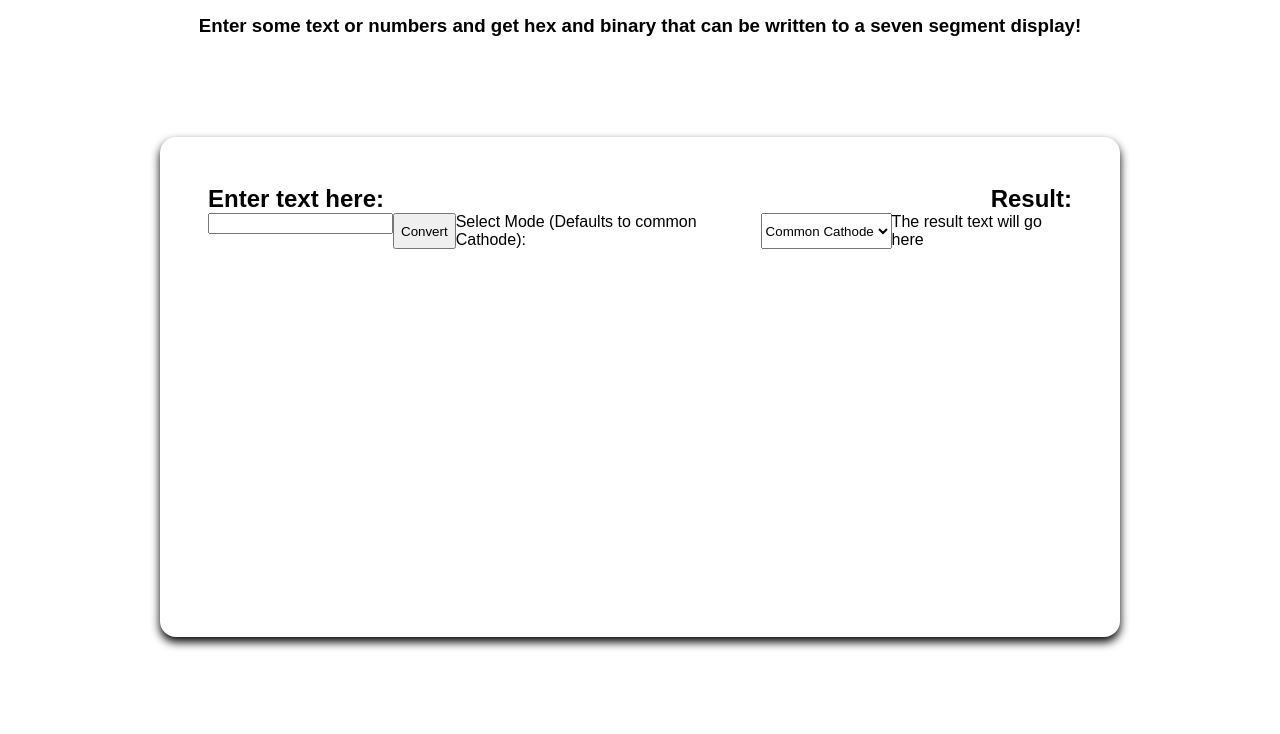
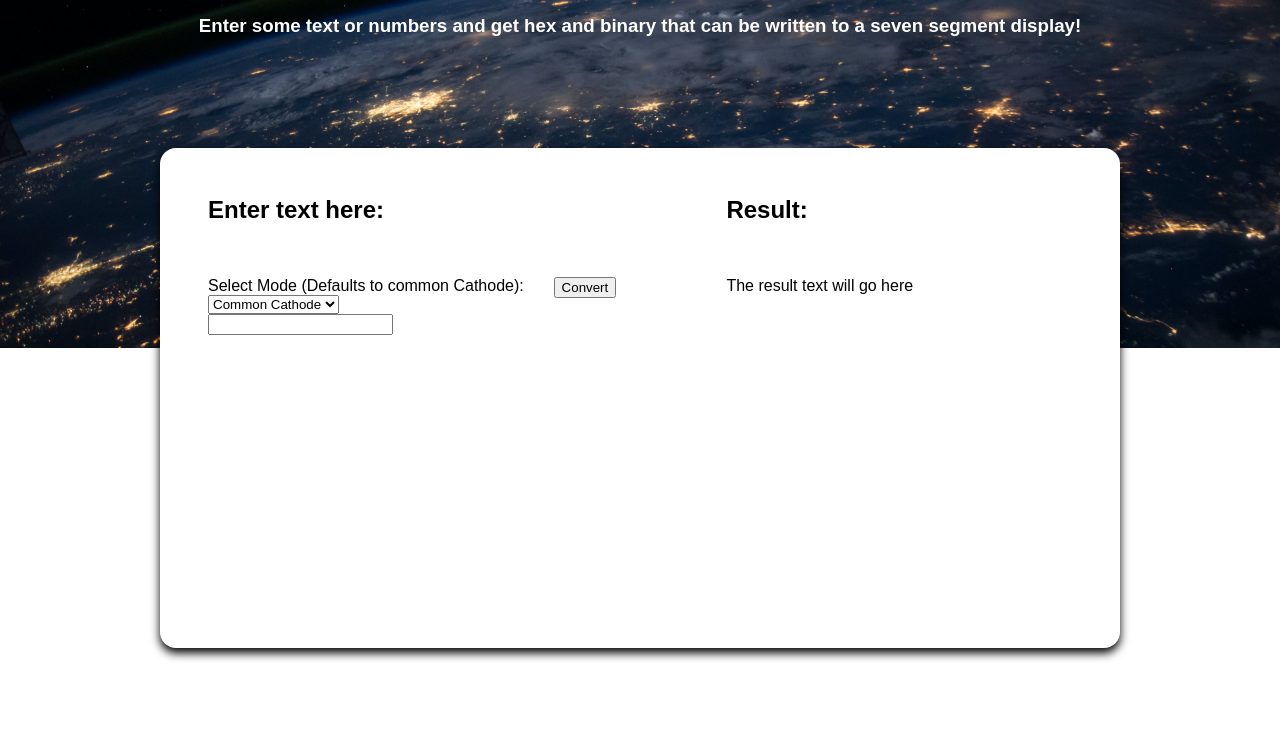
Before and after one commit to erikd234/Seven-Segment-String-Decoder, a plain HTML site: page index.html in a window 1280 px wide. Shown: the part 152-886 px from the top of the page. Drawn offline with Linux system fonts and the light colour scheme.

Commit message:
Implenting CSS grid
Created a grid for the converter as well as found a background image I liked.

```diff
--- a/index.html
+++ b/index.html
@@ -8,38 +8,42 @@
     <link rel="stylesheet" href="style.css" />
   </head>
   <body>
+    <div class="background-image">
       <div class="pageTitleContainer">
         <h1 id="pageTitle">Text Decoder for Seven Segment Display:</h1>
         <h3>
-        Enter some text or numbers and get hex and binary that can be written to
-        a seven segment display!
+          Enter some text or numbers and get hex and binary that can be written
+          to a seven segment display!
         </h3>
+      </div>
     </div>
 
     <div class="center">
       <div class="converterContainer">
-        <div class="flex-1">
-          <div class="inputInfoFlexChild">
+        <div class="item1">
           <h2>Enter text here:</h2>
         </div>
-          <div class="outputInfoFlexChild">
+
+        <div class="item2"></div>
+        <!-- this is blank space for even grid -->
+
+        <div class="item3">
           <h2>Result:</h2>
         </div>
-        </div>
-        <div class="flex-2">
-          <div class="inputEntryFlexChild">
-            <input type="text" id="stringInput" />
-          </div>
-          <input type="button" id="convert" value="Convert" /><label for="mode"
-            >Select Mode (Defaults to common Cathode):</label
-          >
+
+        <div class="item4">
+          <label for="mode">Select Mode (Defaults to common Cathode):</label>
           <select name="mode" id="mode">
             <option value="Common Cathode">Common Cathode</option>
             <option value="Common Anode">Common Anode</option>
           </select>
-          <div class="outputFlexChild">
+          <input type="text" id="stringInput" />
+        </div>
+        <div class="item5">
+          <input type="button" id="convert" value="Convert" />
+        </div>
+        <div class="item6">
           <p id="result">The result text will go here</p>
-          </div>
         </div>
       </div>
     </div>
--- a/style.css
+++ b/style.css
@@ -2,6 +2,13 @@
   box-sizing: border-box;
   margin: 0;
   font-family: Arial, Helvetica, sans-serif;
+}
+
+.background-image {
+  background-image: url("earth.jpg");
+  background-position: center;
+  background-size: cover;
+  height: 500px;
 }
 
 #pageTitle {
@@ -13,7 +20,11 @@
 }
 
 .converterContainer {
+  margin-top: -200px;
   width: 75%;
+  display: grid;
+  grid-template-columns: 40% 20% 40%;
+  grid-template-rows: 20% 80%;
   background-color: white;
   border-radius: 1em;
   box-shadow: 0px 5px 10px;
@@ -21,23 +32,13 @@
   padding: 3em;
 }
 
-.flex-1 {
-  display: flex;
-  flex-direction: row;
-  justify-content: space-between;
-}
-
-.flex-2 {
-  display: flex;
-  flex-direction: row;
-  justify-content: space-evenly;
-}
 .pageTitleContainer {
+  color: white;
   display: flex;
   align-items: center;
   flex-direction: column;
   justify-content: center;
-  margin: 100px 100px;
+  padding: 100px 100px;
   text-align: center;
 }
 
```
Also changed, not shown: earth.jpg (added). Lines whose indentation alone changed are shown as unchanged.
